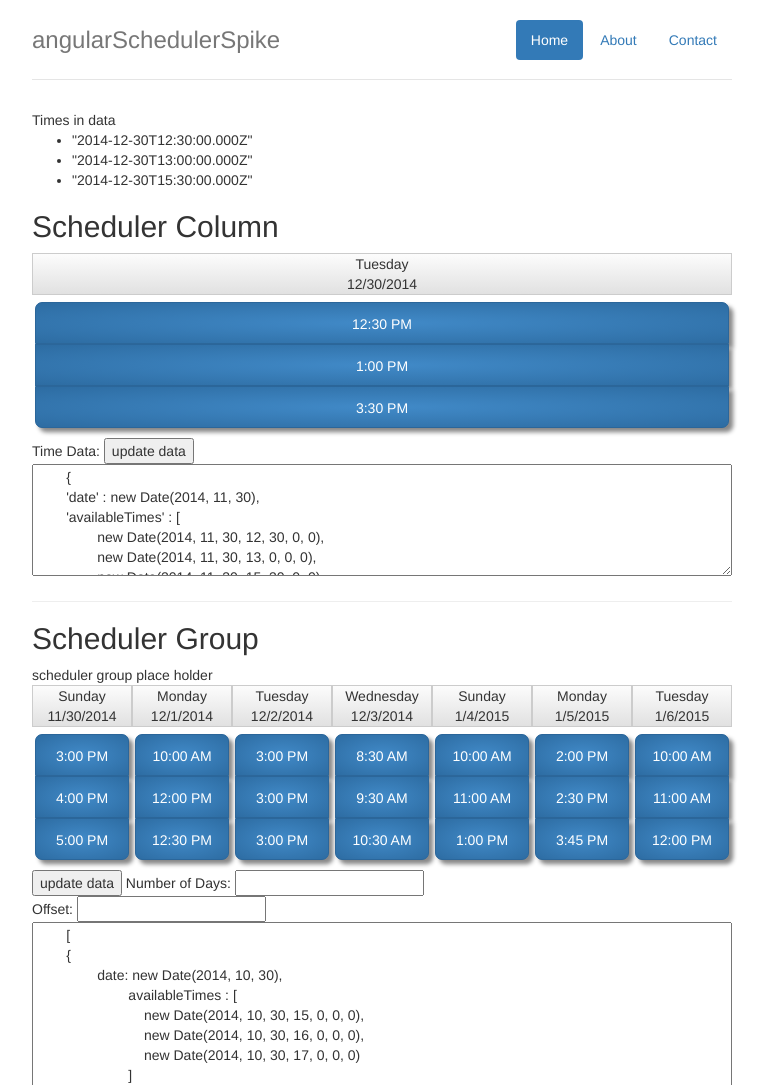
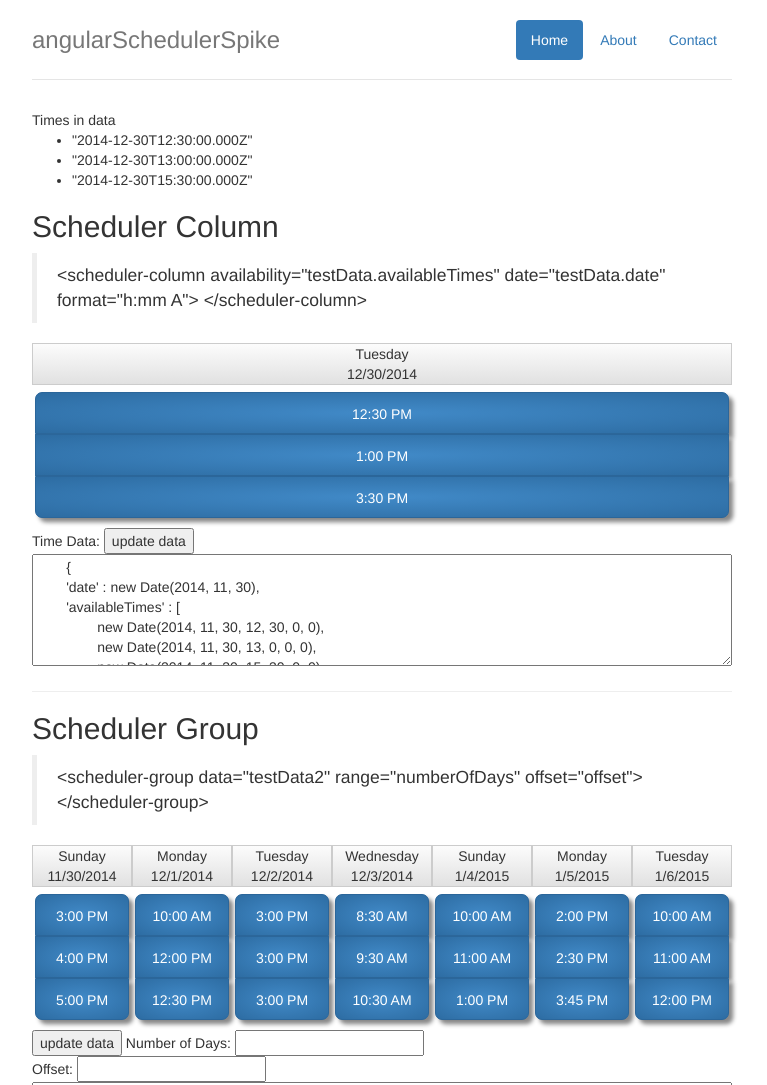
Before and after one commit to dlai0001/angular-scheduler-spike, a website: page app/index.html in a window 1280 px wide. Shown: the top 1085 px of the page, without its empty margins (258-1025 px from the left). Drawn offline with nearby package versions, Linux system fonts and the light colour scheme; some packages are replaced by stand-ins of ours; files that its build step writes are made by us from their sources.

Commit message:
added usage example in main.html

```diff
--- a/app/templates/scheduler-group.tmpl.html
+++ b/app/templates/scheduler-group.tmpl.html
@@ -1,5 +1,3 @@
-scheduler group place holder
-
 <div class="scheduler-group">
 
 	<div class="column stretch" ng-repeat="dayData in _visibleSet">
--- a/app/views/main.html
+++ b/app/views/main.html
@@ -7,6 +7,11 @@ Times in data
 
 
 <h2> Scheduler Column </h2>
+
+<blockquote>
+	&lt;scheduler-column availability=&quot;testData.availableTimes&quot; date=&quot;testData.date&quot; format=&quot;h:mm A&quot;&gt;
+  &lt;/scheduler-column&gt;
+</blockquote>
 
   <scheduler-column availability="testData.availableTimes" date="testData.date" format="h:mm A">
   </scheduler-column>
@@ -29,6 +34,9 @@ Time Data:
 <hr/>
 
 <h2> Scheduler Group </h2>
+<blockquote>
+	&lt;scheduler-group data=&quot;testData2&quot; range=&quot;numberOfDays&quot; offset=&quot;offset&quot;&gt;&lt;/scheduler-group&gt;
+</blockquote>
 
 <scheduler-group data="testData2" range="numberOfDays" offset="offset"></scheduler-group>
 
```
